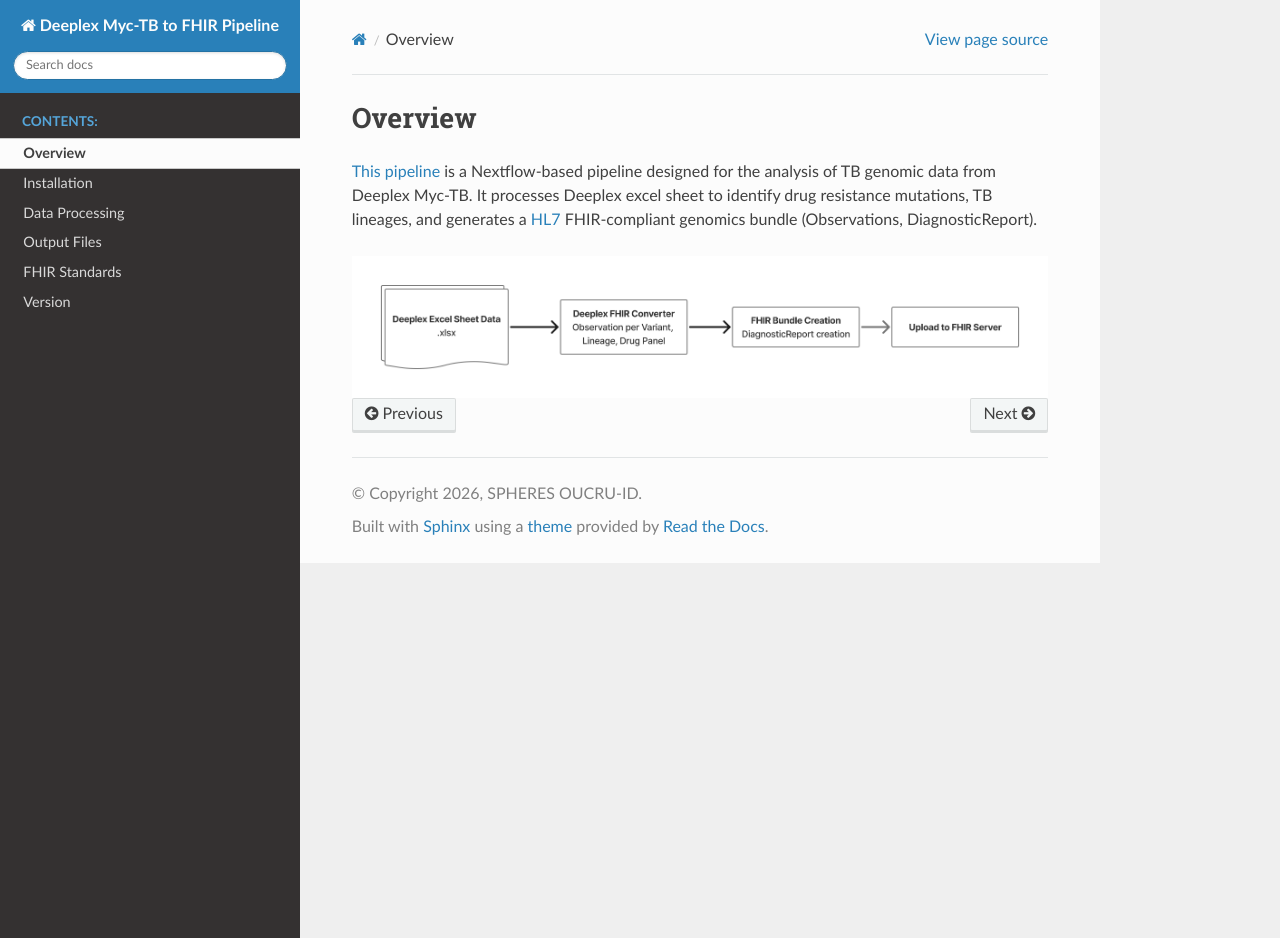
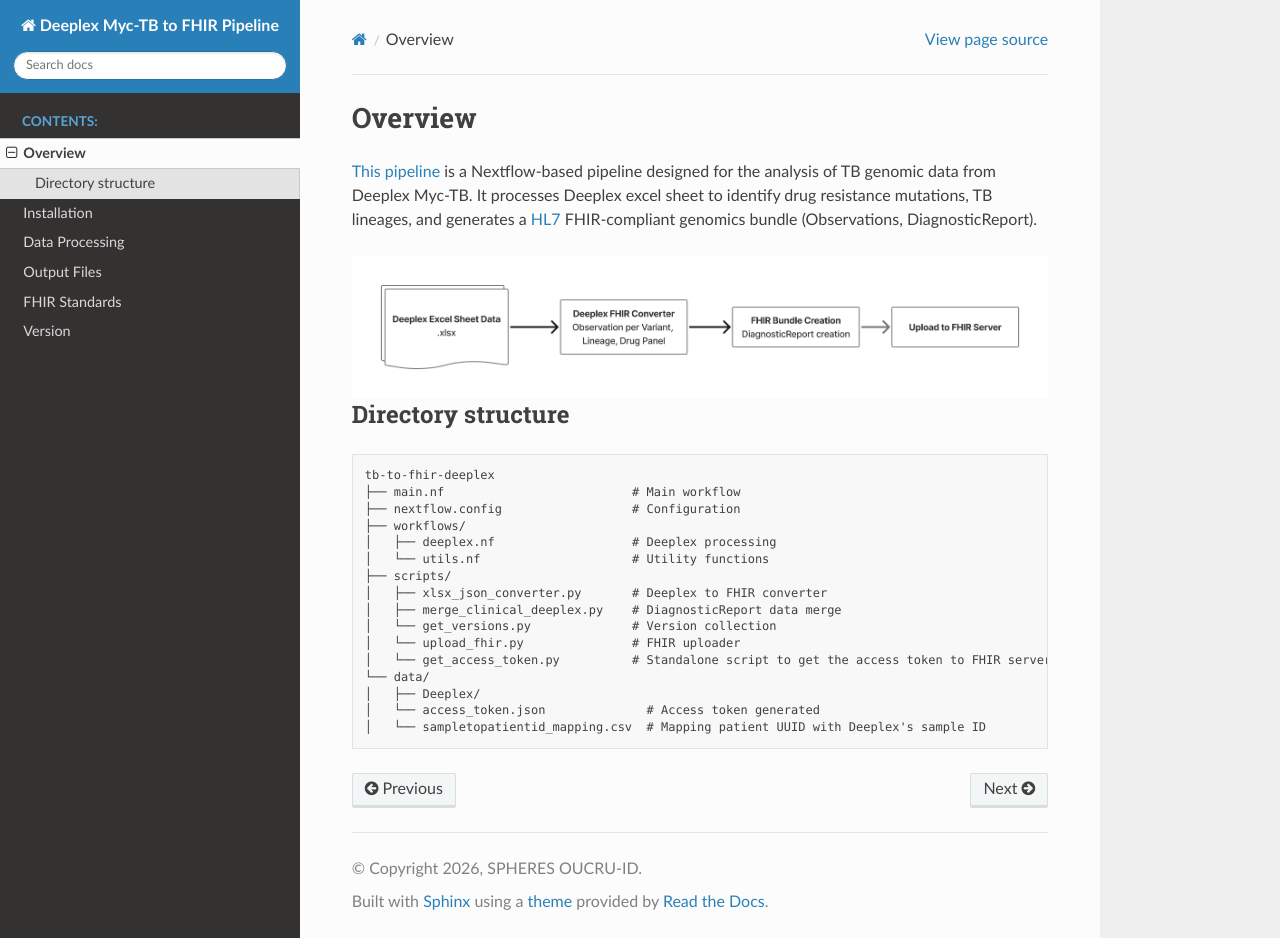
Before and after one commit to robind1/deeplex-tb-to-fhir-pipeline-docs, a Sphinx documentation site: the page built from docs/source/overview.md, in a window 1280 px wide and 938 px high. Built offline with Sphinx 7.4.7 and the Read the Docs theme 3.1.0, drawn with Linux system fonts in a browser that asks for light colours.

Commit message:
Update overview.md

````diff
--- a/docs/source/overview.md
+++ b/docs/source/overview.md
@@ -7,3 +7,23 @@
 :width: 1000px
 :align: center
 ```
+
+### Directory structure
+```
+tb-to-fhir-deeplex
+├── main.nf                          # Main workflow
+├── nextflow.config                  # Configuration
+├── workflows/
+│   ├── deeplex.nf                   # Deeplex processing
+│   └── utils.nf                     # Utility functions
+├── scripts/
+│   ├── xlsx_json_converter.py       # Deeplex to FHIR converter
+│   ├── merge_clinical_deeplex.py    # DiagnosticReport data merge
+│   └── get_versions.py              # Version collection
+│   └── upload_fhir.py               # FHIR uploader
+│   └── get_access_token.py          # Standalone script to get the access token to FHIR server
+└── data/
+│   ├── Deeplex/
+│   └── access_token.json              # Access token generated
+│   └── sampletopatientid_mapping.csv  # Mapping patient UUID with Deeplex's sample ID
+```
````
